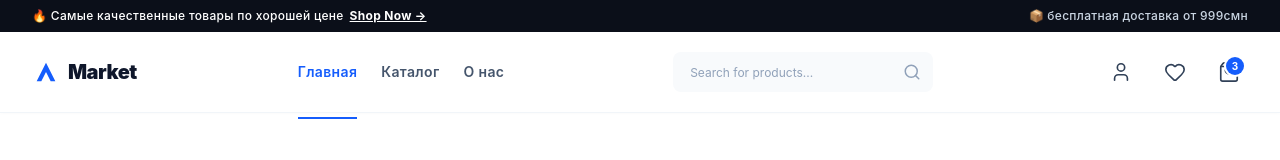
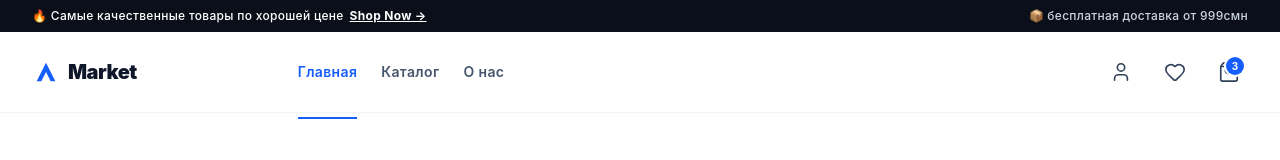
Before and after one commit to ismoil-web-tj/marketplace, a React (Vite) app: page / in a window 1280 px wide. Shown: the top 160 px of the page. Built offline with nearby package versions, Linux system fonts and the light colour scheme.

Commit message:
Update version 1.1

```diff
--- a/src/components/header/Header.jsx
+++ b/src/components/header/Header.jsx
@@ -442,16 +442,7 @@ export default function Header() {
               className="flex-1 max-w-[200px] xl:max-w-[260px] relative mx-2"
               role="search"
             >
-              <div className="relative group">
-                <input
-                  type="search"
-                  placeholder="Search for products..."
-                  className="w-full h-10 pl-4 pr-10 bg-slate-50 border border-transparent hover:border-slate-200 rounded-lg text-xs text-slate-900 placeholder:text-slate-400 focus:outline-none focus:bg-white focus:border-slate-300 focus:ring-4 focus:ring-blue-600/5 transition-all duration-150"
-                />
-                <button type="submit" className="absolute right-3 top-1/2 -translate-y-1/2 text-slate-400 hover:text-blue-600 transition-colors cursor-pointer" aria-label="Выполнить поиск">
-                  <Search className="w-4.5 h-4.5" />
-                </button>
-              </div>
+
             </form>
 
             {/* Action Buttons */}
```
